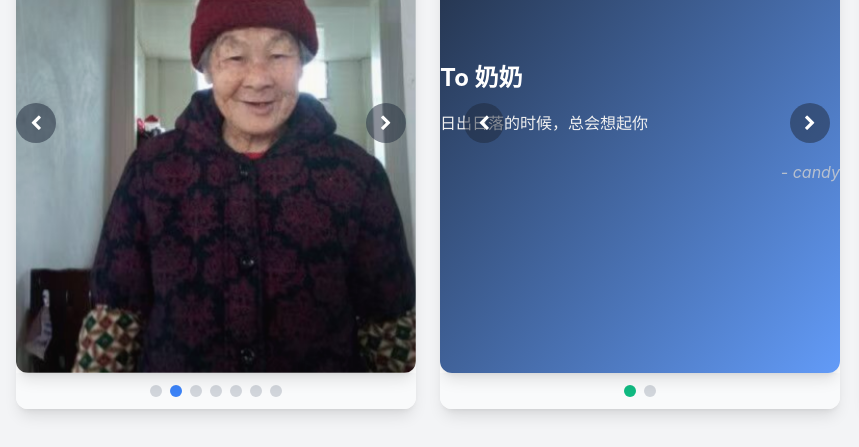
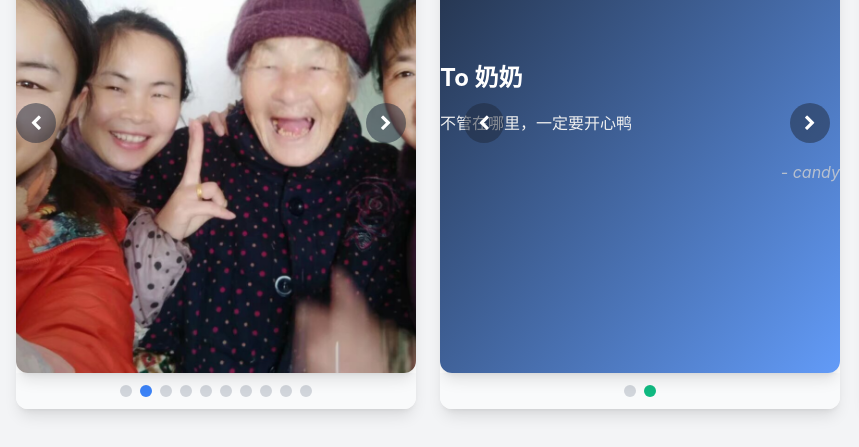
Before and after one commit to Deng-Y-Can/MyGrandmother-LiuShuRong, a plain HTML site: page index.html in a window 1280 px wide. Shown: the part 368-815 px from the top of the page, 0-859 px from the left. Drawn offline with nearby package versions, Linux system fonts and the light colour scheme.

Commit message:
1.增加合照

```diff
--- a/index.html
+++ b/index.html
@@ -143,8 +143,8 @@
         const CONFIG = {
             // 轮播时间间隔（毫秒）
             carouselIntervals: {
-                pictures: 5000,  // 图片轮播间隔
-                texts: 8000,     // 文字轮播间隔
+                pictures: 4000,  // 图片轮播间隔
+                texts: 3000,     // 文字轮播间隔
                 videos: 15000    // 视频轮播间隔
             },
             // 文本样式
@@ -172,12 +172,15 @@
         const FILES = {
             pictures: [
                 'pictures/1.jpg',
-                'pictures/2.jpg',
+                'pictures/8.jpg',
+				'pictures/9.jpg',
 				'pictures/3.jpg',
-                'pictures/4.jpg',
 				'pictures/5.jpg',
                 'pictures/6.jpg',
 				'pictures/7.jpg',
+				'pictures/4.jpg',
+				'pictures/2.jpg',
+				'pictures/10.jpg',
             ],
             texts: [
                 'texts/1.txt',
```
Also changed, not shown: pictures/10.jpg (added), pictures/8.jpg (added), pictures/9.jpg (added).
